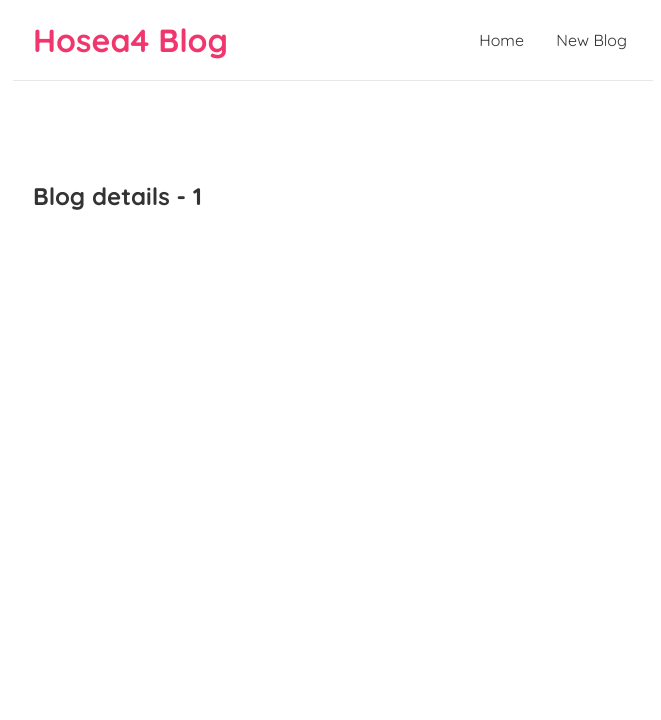
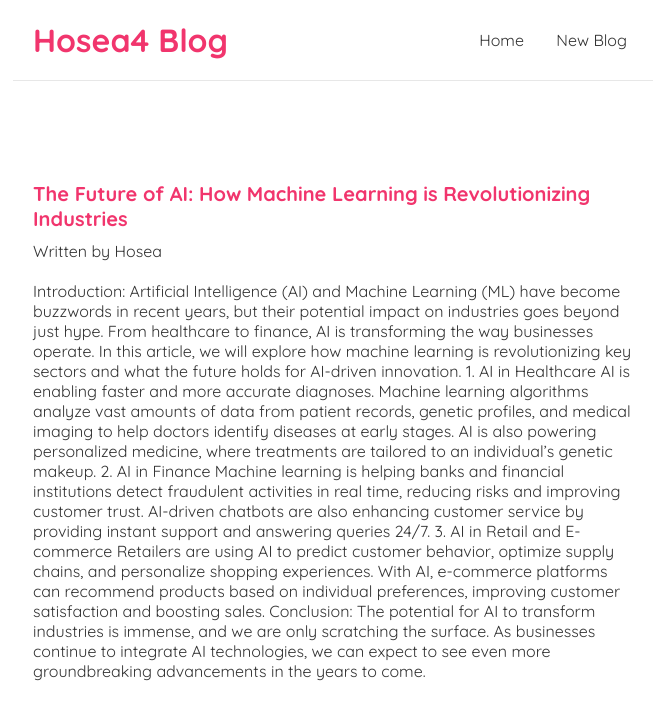
Before and after one commit to hillaryhosea/Hosea4-Blog-, a React (Create React App) app: page /blogs/1 in a window 1280 px wide. Shown: the top 720 px of the page, without its empty margins (307-968 px from the left). Built offline with nearby package versions, Linux system fonts and the light colour scheme; data requests are answered from the project's data file.

Commit message:
details display

```diff
--- a/src/BlogDetails.jsx
+++ b/src/BlogDetails.jsx
@@ -1,14 +1,27 @@
 import { useParams } from "react-router-dom";
+import useFetch from "./useFetch";
 
 const BlogDetails = () => {
+  const { id } = useParams();
+  const {
+    datas: blog,
+    loading,
+    error,
+  } = useFetch("http://localhost:8000/blogs/" + id);
 
-    const {id} = useParams();
+  return (
+    <div className="blog-details content">
+      {loading && <div>Loading </div>}
+      {error && <div>{error}</div>}
+      {blog && (
+        <article>
+          <h2>{blog.title}</h2>
+          <p>Written by {blog.author}</p>
+          <div>{blog.body}</div>
+        </article>
+      )}
+    </div>
+  );
+};
 
-    return (
-        <div className="blog-details content">
-            <h2>Blog details - {id} </h2>
-        </div>
-    );
-}
-
-export default BlogDetails ;
+export default BlogDetails;
--- a/src/index.css
+++ b/src/index.css
@@ -71,3 +71,15 @@
   text-decoration: none;
 
 }
+
+.blog-details h2
+{
+  font-size: 20px;
+  color: #f1356d;
+  margin-bottom: 10px;
+}
+
+.blog-details div
+{
+  margin: 20px 0;
+}
```
